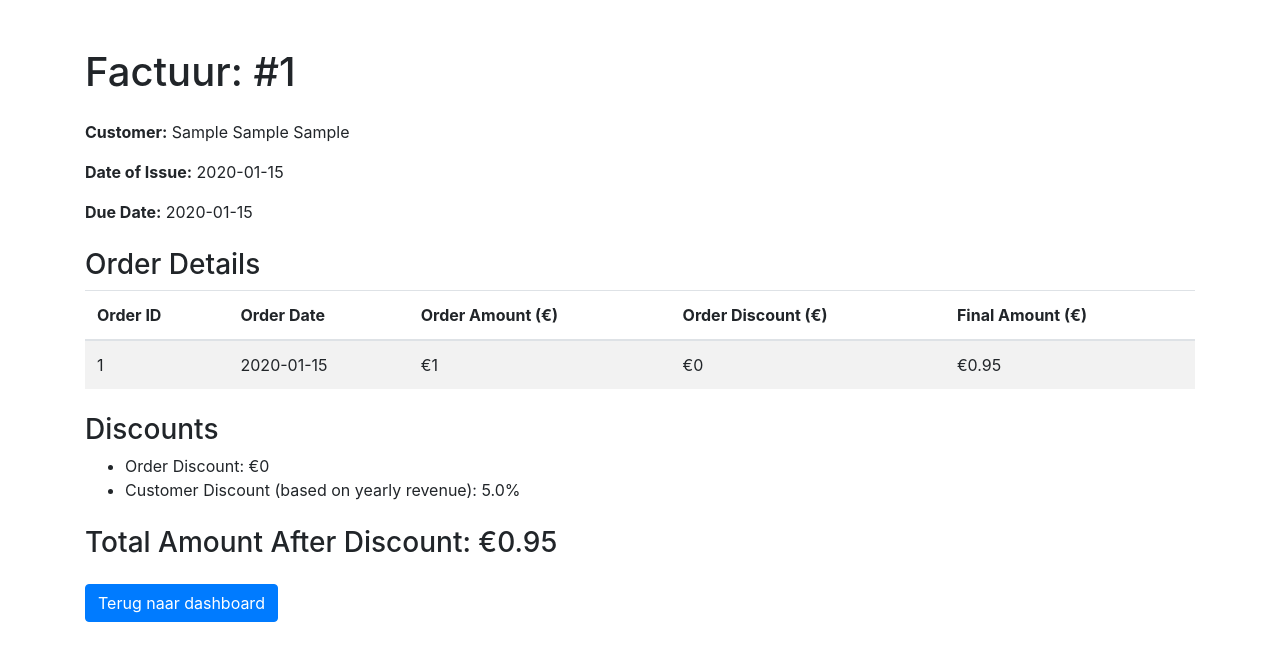
After one commit to 6EmptyBucket9/distributiecentrumBart_groepR, a Flask app: page /factuur/1 in a window 1280 px wide. The commit adds this page. Shown: the top 661 px of the page. Run offline with Flask 3, Linux system fonts and the light colour scheme; tables that the repository leaves empty hold one stand-in row (values such as "Sample post"); some libraries are stand-ins or nearby versions.

Commit message:
Last changes

```diff
--- /dev/null
+++ b/app/controllers/FactuurController.py
@@ -0,0 +1,108 @@
+from app.models import db
+from app.models.Factuur import Factuur
+from app.models.Bestelling import Bestelling
+from app.models.Klant import Klant
+from datetime import datetime, timedelta
+
+class FactuurController:
+
+    @staticmethod
+    def get_factuur_by_nr(factuurnr):
+        """Fetch factuur by factuurnr (invoice number)."""
+        return db.session.query(Factuur).filter_by(factuurnr=factuurnr).first()
+
+    @staticmethod
+    def get_factuur_by_klantnr(klantnr):
+        """Fetch facturen by klantnr."""
+        return db.session.query(Factuur).filter_by(factuur_klant=klantnr).first()
+
+
+    @staticmethod
+    def get_all_facturen():
+        """Fetch all facturen."""
+        return db.session.query(Factuur).all()
+
+    @staticmethod
+    def calculate_yearly_revenue(klantnr):
+        """Calculate yearly revenue for a specific klant."""
+        orders_last_year = (
+            db.session.query(Factuur)
+            .join(Bestelling, Factuur.factuur_bestelling == Bestelling.bestellingsnr)
+            .filter(
+                Factuur.factuur_klant == klantnr,
+                Bestelling.datum >= (datetime.now() - timedelta(days=365))
+            )
+            .all()
+        )
+
+        yearly_revenue = sum(order.bestelling_rel.km_transport for order in orders_last_year)
+        return yearly_revenue
+
+    @staticmethod
+    def calculate_customer_discount(yearly_revenue):
+        """Calculate the customer discount based on yearly revenue."""
+        if yearly_revenue < 10000:
+            return 0.05  # 5% discount
+        elif yearly_revenue >= 10000 and yearly_revenue < 20000:
+            return 0.10  # 10% discount
+        else:
+            return 0.15  # 15% discount
+
+    @staticmethod
+    def calculate_total(factuur):
+        """Calculate the final total including discounts."""
+        klant = factuur.klant_rel
+        yearly_revenue = FactuurController.calculate_yearly_revenue(klant.klantnr)
+        klantkorting = FactuurController.calculate_customer_discount(yearly_revenue)
+
+        factuur.klantkorting = klantkorting  # Store the calculated discount
+
+        bestelling = factuur.bestelling_rel
+        order_amount = bestelling.km_transport
+
+        # Calculate order discount (5% for orders >= 500)
+        order_discount = order_amount * 0.05 if order_amount >= 500 else 0
+
+        # Calculate final amount after order discount and customer discount
+        total_before_discount = order_amount - order_discount
+        totaal_bedrag = total_before_discount - (total_before_discount * klantkorting)
+
+        factuur.totaal_bedrag = totaal_bedrag  # Store the total amount in the factuur
+        db.session.commit()  # Commit the changes to the database
+
+    @staticmethod
+    def update_factuur(factuurnr):
+        """Update the factuur with calculated values."""
+        factuur = FactuurController.get_factuur_by_nr(factuurnr)
+
+        if not factuur:
+            raise ValueError("Factuur not found")
+
+        FactuurController.calculate_total(factuur)
+        db.session.commit()  # Save the updated factuur
+
+    @staticmethod
+    def create_new_factuur(form_data):
+        """Create a new factuur (invoice)."""
+        new_factuur = Factuur(
+            factuur_medewerker=form_data['factuur_medewerker'],
+            factuur_klant=form_data['factuur_klant'],
+            factuur_bestelling=form_data['factuur_bestelling'],
+            datum_uitgifte=form_data['datum_uitgifte'],
+            verval_datum=form_data['verval_datum'],
+            betaling_status=form_data['betaling_status']
+        )
+        db.session.add(new_factuur)
+        db.session.commit()
+
+        FactuurController.calculate_total(new_factuur)  # Calculate and update the total and discount for the new invoice
+
+        return new_factuur
+
+    @staticmethod
+    def get_related_models():
+        """Fetch related models for creating/updating a factuur."""
+        return {
+            'klanten': db.session.query(Klant).all(),
+            'bestellingen': db.session.query(Bestelling).all()
+        }
--- a/app/routes/views.py
+++ b/app/routes/views.py
@@ -21,6 +21,7 @@ from app.controllers.LevermomentController import LevermomentController
 from app.controllers.KoerierController import KoerierController
 from app.controllers.MedewerkersController import MedewerkerController
 from app.controllers.KlantController import KlantController
+from app.controllers.FactuurController import FactuurController
 main = Blueprint('main', __name__)
 
 # Bestelling summary page
@@ -416,3 +417,14 @@ def update_customer(klantnr):
         return redirect(url_for('main.show_customers', klantnr=klantnr,referrer=referrer))
 
     return render_template("update_klant.html", klant=klant)
+# Factuur page
+@main.route('/factuur/<int:klantnr>')
+def show_factuur(klantnr):
+    factuur = FactuurController.get_factuur_by_klantnr(klantnr)
+    if not factuur:
+        return "Factuur not found", 404
+
+    # Calculate and update the factuur total and discount
+    FactuurController.update_factuur(factuur.factuurnr)
+
+    return render_template('factuur.html', factuur=factuur)
--- a/app/templates/bestelling_detail_orderpick.html
+++ b/app/templates/bestelling_detail_orderpick.html
@@ -14,6 +14,7 @@
             <input type="hidden" name="_method" value="PUT">
 
             <!-- Bestelling Table -->
+            <div class="table-responsive">
                 <table class="table table-bordered">
                     <thead>
                         <tr>
@@ -39,6 +40,7 @@
                         </tr>
                     </tbody>
                 </table>
+            </div>
 
             <!-- Products Section -->
             <h2 class="my-4">Products in Bestelling</h2>
@@ -80,6 +82,7 @@
     {% else %}
         <p>Geen bestellingen gevonden.</p>
     {% endif %}
+
     {% if referrer %}
         <div class="mb-3">
             <a href="{{ referrer }}" class="btn btn-secondary">Terug</a>
--- /dev/null
+++ b/app/templates/factuur.html
@@ -0,0 +1,52 @@
+<!DOCTYPE html>
+<html lang="en">
+<head>
+    <meta charset="UTF-8">
+    <meta name="viewport" content="width=device-width, initial-scale=1.0">
+    <title>Invoice - Factuur #{{ factuur.factuurnr }}</title>
+    <link href="https://stackpath.bootstrapcdn.com/bootstrap/4.5.2/css/bootstrap.min.css" rel="stylesheet" />
+</head>
+<body>
+    <div class="container mt-5">
+        <h1 class="mb-4">Factuur: #{{ factuur.factuurnr }}</h1>
+        <p><strong>Customer:</strong> {{ factuur.klant_rel.voornaam }} {{ factuur.klant_rel.tussenvoegsel or '' }} {{ factuur.klant_rel.achternaam }}</p>
+        <p><strong>Date of Issue:</strong> {{ factuur.datum_uitgifte }}</p>
+        <p><strong>Due Date:</strong> {{ factuur.verval_datum }}</p>
+
+        <h3 class="mt-4">Order Details</h3>
+        <table class="table table-striped">
+            <thead>
+                <tr>
+                    <th>Order ID</th>
+                    <th>Order Date</th>
+                    <th>Order Amount (€)</th>
+                    <th>Order Discount (€)</th>
+                    <th>Final Amount (€)</th>
+                </tr>
+            </thead>
+            <tbody>
+                <tr>
+                    <td>{{ factuur.bestelling_rel.bestellingsnr }}</td>
+                    <td>{{ factuur.bestelling_rel.datum }}</td>
+                    <td>€{{ factuur.bestelling_rel.km_transport }}</td>
+                    <td>€{{ factuur.bestelling_rel.km_transport * 0.05 if factuur.bestelling_rel.km_transport >= 500 else 0 }}</td>
+                    <td>€{{ factuur.totaal_bedrag }}</td>
+                </tr>
+            </tbody>
+        </table>
+
+        <h3 class="mt-4">Discounts</h3>
+        <ul>
+            <li>Order Discount: €{{ factuur.bestelling_rel.km_transport * 0.05 if factuur.bestelling_rel.km_transport >= 500 else 0 }}</li>
+            <li>Customer Discount (based on yearly revenue): {{ factuur.klantkorting * 100 }}%</li>
+        </ul>
+
+        <h3 class="mt-4">Total Amount After Discount: €{{ factuur.totaal_bedrag }}</h3>
+        <a href="{{ url_for('main.show_dashboard')}}" class="btn btn-primary mt-3">Terug naar dashboard</a>
+    </div>
+
+    <script src="https://code.jquery.com/jquery-3.5.1.slim.min.js"></script>
+    <script src="https://cdn.jsdelivr.net/npm/@popperjs/core@2.9.2/dist/umd/popper.min.js"></script>
+    <script src="https://stackpath.bootstrapcdn.com/bootstrap/4.5.2/js/bootstrap.min.js"></script>
+</body>
+</html>
--- a/app/templates/klanten_summary.html
+++ b/app/templates/klanten_summary.html
@@ -54,8 +54,14 @@
                                     class="btn btn-warning btn-sm">
                                     <i class="bi bi-pencil"></i> Bewerken
                                 </a>
+                                <a href="{{ url_for('main.show_factuur', klantnr=klant.klantnr) }}"
+                                class="btn btn-warning btn-sm">
+                                <i class="bi bi-pencil"></i> Bekijk factuur
+                            </a>
                             </div>
+
                         </td>
+
                     </tr>
                     {% else %}
                     <tr>
```
Also changed, not shown: app/templates/bestellingen_summary.html (+11 -13 lines). Lines whose indentation alone changed are shown as unchanged.
